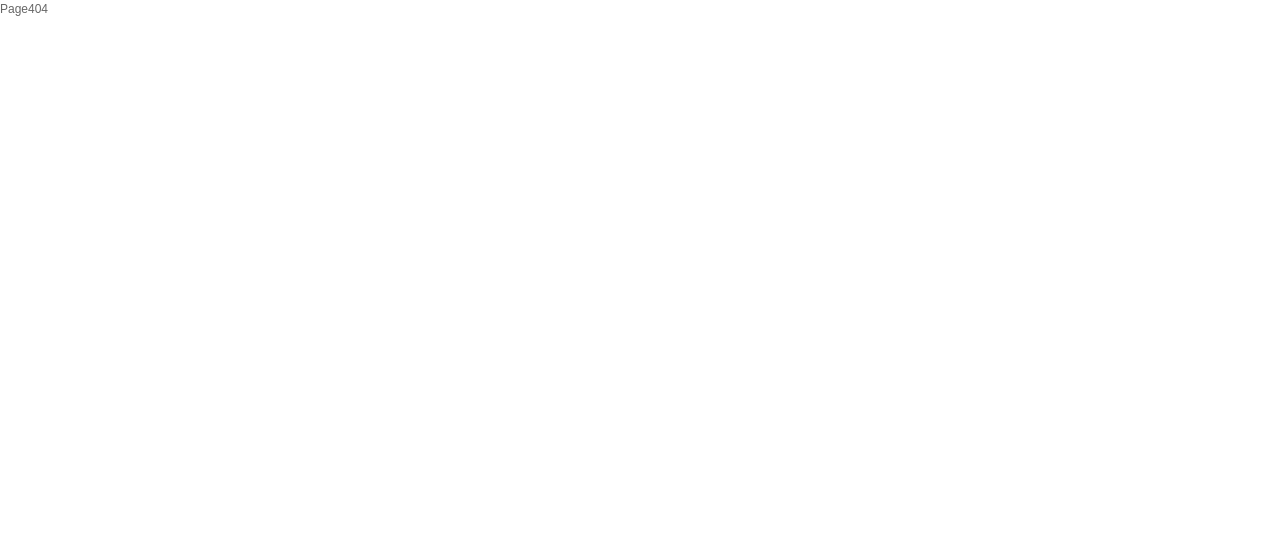
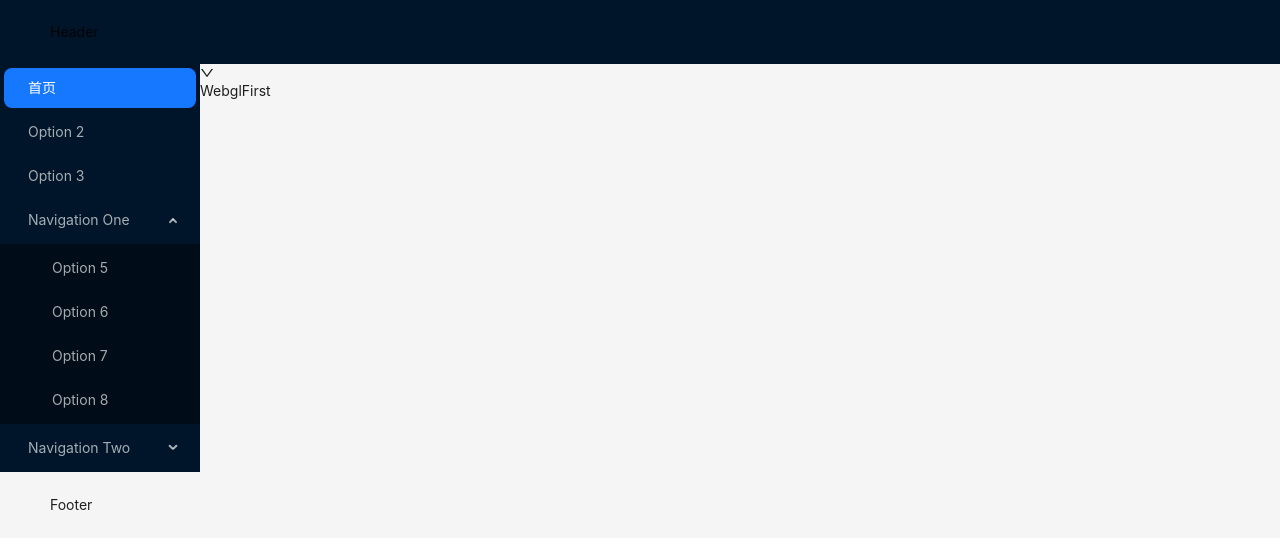
Before and after one commit to bigdataOrfrontEnd/qiankun-test2, a React (Create React App) app: page /webgl in a window 1280 px wide. Shown: the top 548 px of the page. Built offline with nearby package versions, Linux system fonts and the light colour scheme.

Commit message:
添加@方式，创建webgl空间

```diff
--- a/config-overrides.js
+++ b/config-overrides.js
@@ -1,11 +1,14 @@
 const { name } = require("./package");
-
+const path = require("path");
 module.exports = {
   webpack: (config) => {
     config.output.library = `${name}-[name]`;
     config.output.libraryTarget = "umd";
     config.output.globalObject = "window";
     config.output.chunkLoadingGlobal = `webpackJsonp_${name}`;
+    config.resolve.alias = {
+      "@": path.resolve(__dirname, "src"),
+    };
     // config.output.publicPath = "/";
     return config;
   },
--- a/public/index.html
+++ b/public/index.html
@@ -9,12 +9,11 @@
       name="description"
       content="Web site created using create-react-app"
     />
-    <link rel="apple-touch-icon" href="%PUBLIC_URL%/logo192.png" />
+
     <!--
       manifest.json provides metadata used when your web app is installed on a
       user's mobile device or desktop. See https://developers.google.com/web/fundamentals/web-app-manifest/
     -->
-    <link rel="manifest" href="%PUBLIC_URL%/manifest.json" />
     <!--
       Notice the use of %PUBLIC_URL% in the tags above.
       It will be replaced with the URL of the `public` folder during the build.
--- a/src/pages/Layout/index.js
+++ b/src/pages/Layout/index.js
@@ -1,15 +1,59 @@
 // 整体布局页面
-import React from "react";
+import { React } from "react";
 import { Outlet } from "react-router-dom";
-import { Layout } from "antd";
+import { Layout, Menu } from "antd";
+import { useNavigate } from "react-router-dom";
+
 export default function Layut() {
   const { Header, Footer, Sider, Content } = Layout;
+  const navigate = useNavigate();
+  function getItem(label, key, children, type) {
+    return {
+      key,
+      children,
+      label,
+      type,
+    };
+  }
+  const items = [
+    getItem("首页", "1"),
+    getItem("Option 2", "2"),
+    getItem("Option 3", "3"),
+    getItem("Navigation One", "sub1", [
+      getItem("Option 5", "5"),
+      getItem("Option 6", "6"),
+      getItem("Option 7", "7"),
+      getItem("Option 8", "8"),
+    ]),
+    getItem("Navigation Two", "sub2", [
+      getItem("Option 9", "9"),
+      getItem("Option 10", "10"),
+      getItem("Submenu", "sub3", null, [
+        getItem("Option 11", "11"),
+        getItem("Option 12", "12"),
+      ]),
+    ]),
+  ];
+  function go(path) {
+    console.log(path);
+    navigate(path);
+  }
+
   return (
     <div>
       <Layout>
         <Header>Header</Header>
         <Layout>
-          <Sider>Sider</Sider>
+          <Sider>
+            <Menu
+              defaultSelectedKeys={["1"]}
+              defaultOpenKeys={["sub1"]}
+              mode="inline"
+              theme="dark"
+              items={items}
+              onClick={go({ items })}
+            />
+          </Sider>
           <Content>
             <Outlet />
           </Content>
--- a/src/pages/Login/index.js
+++ b/src/pages/Login/index.js
@@ -27,6 +27,7 @@ export default function Login() {
             prefix={<UserOutlined />}
             autoComplete="off"
           ></Input>
+          {/* todo 实现一个功能，这个圆圈勾选了，才能让登录按钮可以使用 */}
           <Radio>
             <Button type="text" onClick={showModal}>
               请认证阅读乡姑纳规定----应该是一个弹框
--- /dev/null
+++ b/src/pages/webgl/WebGl.js
@@ -0,0 +1,31 @@
+import React from "react";
+import { DownOutlined, SmileOutlined } from "@ant-design/icons";
+import { Dropdown, Space } from "antd";
+import WebglFirst from "./WebglFirst";
+
+export default function WebGl() {
+  //定义一个数组，存放名字，组件，根据选择的不同加载不同的学习点
+  const items = [
+    {
+      title: "webgl入门",
+      elemt: [
+        {
+          name: "2.2 绘制一个点",
+          Coment: <WebglFirst />,
+          text: "",
+        },
+        {
+          name: "2.3 介绍三维坐标",
+          Coment: <WebglFirst />,
+        },
+      ],
+    },
+  ];
+  //可以不使用路由，使用组件的方式，按钮点击显示不同的
+  return (
+    <div>
+      <DownOutlined>1 webgl入门</DownOutlined>
+      <WebglFirst />
+    </div>
+  );
+}
--- /dev/null
+++ b/src/pages/webgl/WebglFirst.js
@@ -0,0 +1,5 @@
+import React from "react";
+
+export default function WebglFirst() {
+  return <div>WebglFirst</div>;
+}
--- a/src/routes/index.js
+++ b/src/routes/index.js
@@ -1,9 +1,10 @@
-import Layout from "../pages/Layout/index";
-import Application from "../pages/home/application";
-import Setting from "../pages/setting";
-import Login from "../pages/Login";
-import Page404 from "../page404";
-import Home from "../pages/home";
+import Layout from "@/pages/Layout/index";
+import Application from "@/pages/home/application";
+import Setting from "@/pages/setting";
+import Login from "@/pages/Login";
+import Page404 from "@/page404";
+import Home from "@/pages/home";
+import WebGl from "@/pages/webgl/WebGl";
 import { DashboardOutlined, UserOutlined } from "@ant-design/icons";
 export const Routes = [
   {
@@ -35,6 +36,15 @@ export const Routes = [
           icon: <UserOutlined />, //图表名称
         },
       },
+      {
+        path: "webgl",
+        element: <WebGl />,
+        meta: {
+          title: "",
+          noLogin: true,
+          hideMenu: true,
+        },
+      },
     ],
   },
   {
```
